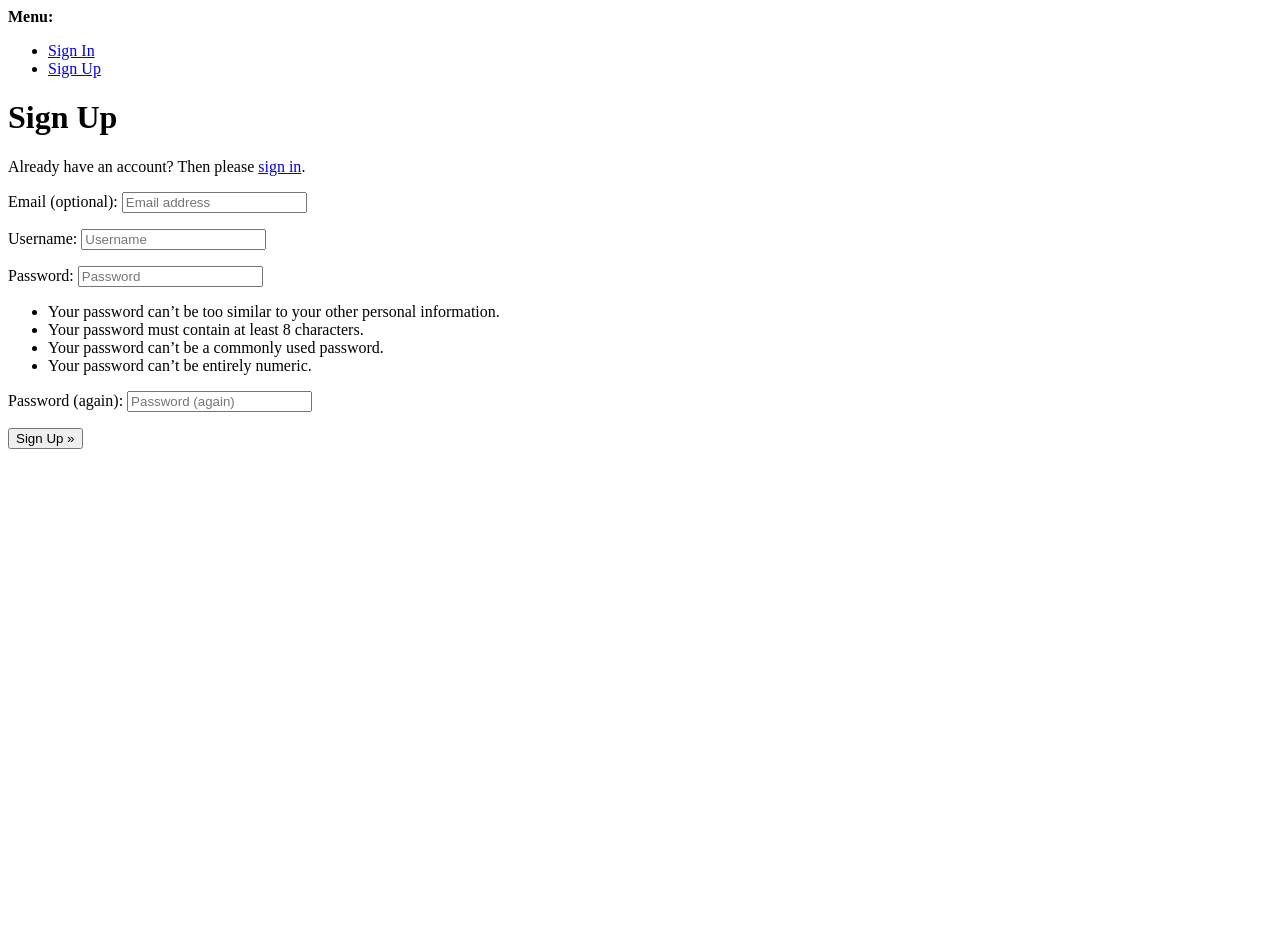
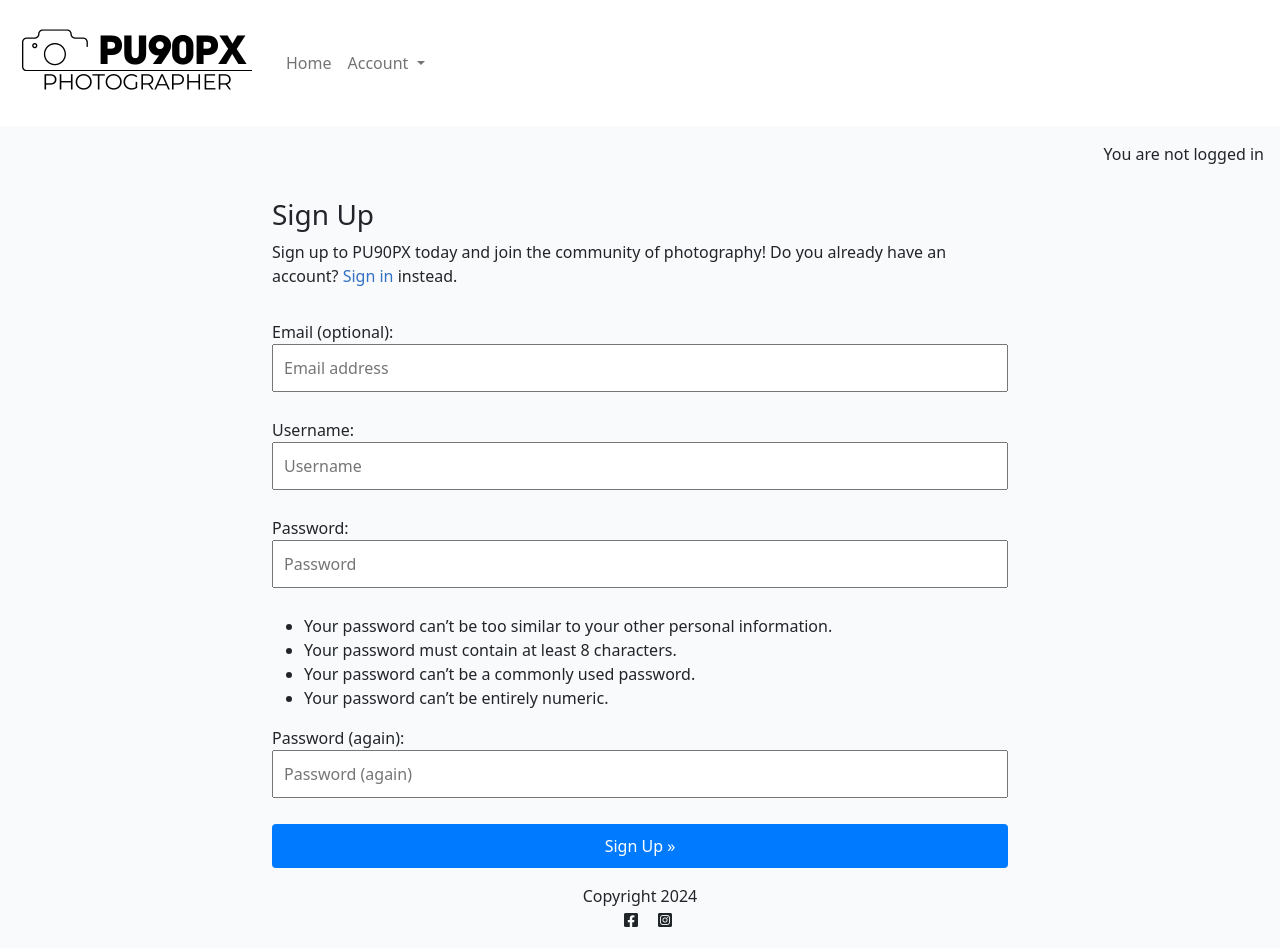
Before and after one commit to GigiLi89/pu90px, a Django app: page /accounts/signup/ in a window 1280 px wide. Before the commit the page ends 449 px from the top, so only its background shows below. Run offline with Django 5.2, Linux system fonts and the light colour scheme.

Commit message:
Added styling to css in form fields

```diff
--- a/static/css/style.css
+++ b/static/css/style.css
@@ -93,7 +93,7 @@ body {
 
 .btn-signup,
 .btn-edit {
-    background-color: #188181;
+    background-color: #3271C3;
     color: #fff;
 }
 
@@ -139,3 +139,44 @@ body {
 .approval {
     color: rgb(222, 146, 168);
 }
+
+form.signup input,
+form.signup select,
+form.signup textarea,
+form.login input,
+form.login select,
+form.login textarea {
+  width: 100%;
+  padding: 10px;
+  margin-bottom: 10px;
+  box-sizing: border-box;
+}
+
+form.signup button,
+form.login button {
+  display: block;
+  width: 100%;
+  padding: 10px;
+  margin-top: 10px;
+  background-color: #007bff;
+  border: none;
+  color: white;
+  cursor: pointer;
+}
+
+form.signup button:hover,
+form.login button:hover {
+  background-color: #0056b3;
+}
+
+form.signup .form-check,
+form.login .form-check {
+  display: flex;
+  align-items: center;
+  margin-bottom: 10px;
+}
+
+form.signup .form-check-label,
+form.login .form-check-label {
+  margin-left: 10px;
+}
--- a/templates/account/signup.html
+++ b/templates/account/signup.html
@@ -1,21 +1,35 @@
-{% extends "account/base.html" %}
+{% extends "base.html" %}
 
 {% load i18n %}
 
 {% block head_title %}{% trans "Signup" %}{% endblock head_title %}
 
 {% block content %}
-<h1>{% trans "Sign Up" %}</h1>
-
-<p>{% blocktrans %}Already have an account? Then please <a href="{{ login_url }}">sign in</a>.{% endblocktrans %}</p>
-
+<div class="container">
+  <div class="row">
+    <div class="col-md-8 mt-3 offset-md-2">
+      <h3>{% trans "Sign Up" %}</h3>
+      <p>{% blocktrans %}Sign up to PU90PX today and join the community of photography!
+        Do you already have an account?
+        <a class="link" href="{{ login_url }}">Sign in</a>
+        instead.{% endblocktrans %}</p>
+    </div>
+  </div>
+  <div class="row">
+    <div class="col-md-8 mt-3 offset-md-2">
       <form class="signup" id="signup_form" method="post" action="{% url 'account_signup' %}">
         {% csrf_token %}
+        <div class="mb-3">
           {{ form.as_p }}
+        </div>
         {% if redirect_field_value %}
         <input type="hidden" name="{{ redirect_field_name }}" value="{{ redirect_field_value }}" />
         {% endif %}
-  <button type="submit">{% trans "Sign Up" %} &raquo;</button>
+        <button class="btn btn-signup right" type="submit">
+          {% trans "Sign Up" %} &raquo;
+        </button>
       </form>
-
+    </div>
+  </div>
+</div>
 {% endblock content %}
```
Also changed, not shown: templates/account/login.html (+19 -8 lines). Lines whose indentation alone changed are shown as unchanged.
